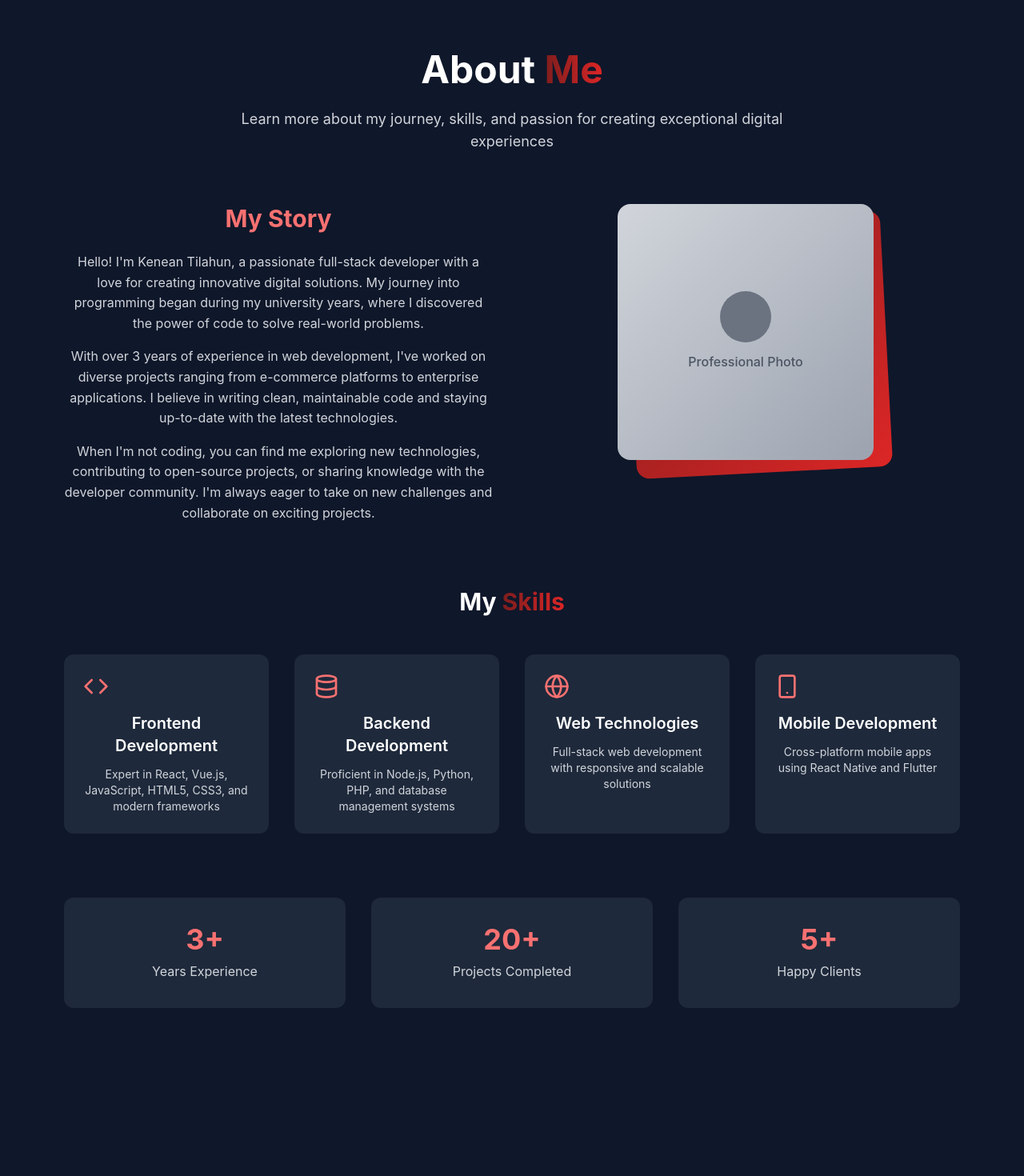
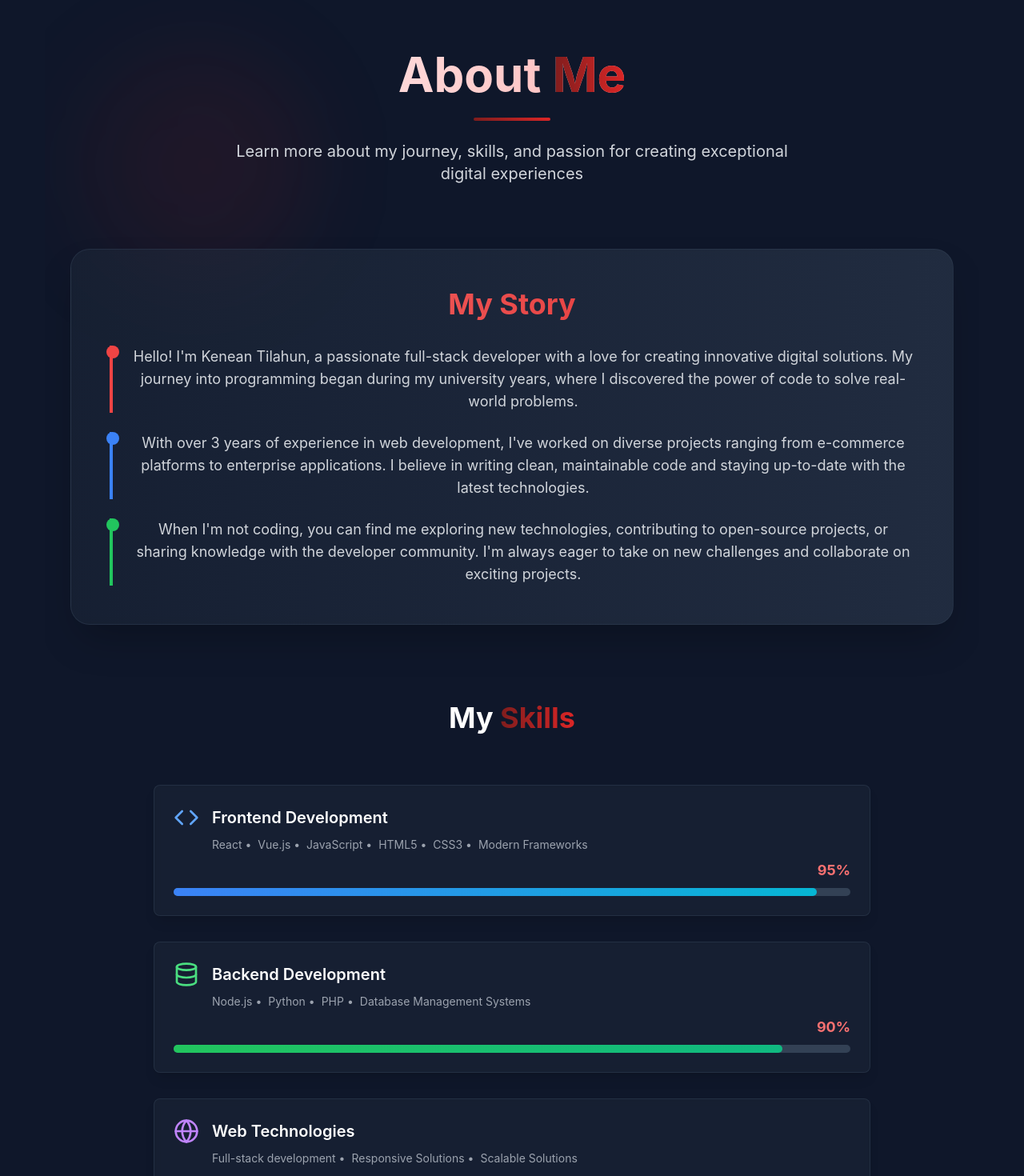
Before and after one commit to KeniKT/kenean-tilahun-portfolio, a React (Vite) app: page / in a window 1280 px wide. Shown: the part 860-2330 px from the top of the page at 80% size. Built offline with nearby package versions, Linux system fonts and the light colour scheme.

Commit message:
about page modify

```diff
--- a/src/pages/About.jsx
+++ b/src/pages/About.jsx
@@ -1,117 +1,298 @@
-import React from 'react';
-import { Code, Database, Globe, Smartphone } from 'lucide-react';
+import React, { useEffect, useRef, useState } from 'react';
+import { Code, Database, Globe, Smartphone, Award, Users, Coffee, Star } from 'lucide-react';
+
+// Custom hook for scroll animations
+const useScrollAnimation = (threshold = 0.1) => {
+  const [isVisible, setIsVisible] = useState(false);
+  const ref = useRef(null);
+
+  useEffect(() => {
+    const observer = new IntersectionObserver(
+      ([entry]) => {
+        if (entry.isIntersecting) {
+          setIsVisible(true);
+        }
+      },
+      { threshold }
+    );
+
+    if (ref.current) {
+      observer.observe(ref.current);
+    }
+
+    return () => observer.disconnect();
+  }, [threshold]);
+
+  return { ref, isVisible };
+};
+
+// Counter animation hook
+const useCountUp = (end, duration = 2000) => {
+  const [count, setCount] = useState(0);
+  const [isAnimating, setIsAnimating] = useState(false);
+
+  const startCounting = () => {
+    if (isAnimating) return;
+    setIsAnimating(true);
+
+    const startTime = Date.now();
+    const animate = () => {
+      const elapsed = Date.now() - startTime;
+      const progress = Math.min(elapsed / duration, 1);
+      const current = Math.floor(progress * end);
+
+      setCount(current);
+
+      if (progress < 1) {
+        requestAnimationFrame(animate);
+      } else {
+        setCount(end);
+        setIsAnimating(false);
+      }
+    };
+
+    requestAnimationFrame(animate);
+  };
+
+  return { count, startCounting };
+};
 
 const About = () => {
+  const headerAnimation = useScrollAnimation(0.3);
+  const storyAnimation = useScrollAnimation(0.2);
+  const skillsAnimation = useScrollAnimation(0.2);
+  const statsAnimation = useScrollAnimation(0.3);
+
+  // Skills data with updated percentages
   const skills = [
     {
-      icon: <Code className="w-8 h-8" />,
-      title: "Frontend Development",
-      description: "Expert in React, Vue.js, JavaScript, HTML5, CSS3, and modern frameworks"
+      logo: <Code className="w-6 h-6 sm:w-8 sm:h-8 text-blue-400" />,
+      name: "Frontend Development",
+      detailedSkills: ["React", "Vue.js", "JavaScript", "HTML5", "CSS3", "Modern Frameworks"],
+      level: 95,
+      color: "from-blue-500 to-cyan-500"
     },
     {
-      icon: <Database className="w-8 h-8" />,
-      title: "Backend Development",
-      description: "Proficient in Node.js, Python, PHP, and database management systems"
+      logo: <Database className="w-6 h-6 sm:w-8 sm:h-8 text-green-400" />,
+      name: "Backend Development",
+      detailedSkills: ["Node.js", "Python", "PHP", "Database Management Systems"],
+      level: 90,
+      color: "from-green-500 to-emerald-500"
     },
     {
-      icon: <Globe className="w-8 h-8" />,
-      title: "Web Technologies",
-      description: "Full-stack web development with responsive and scalable solutions"
+      logo: <Globe className="w-6 h-6 sm:w-8 sm:h-8 text-purple-400" />,
+      name: "Web Technologies",
+      detailedSkills: ["Full-stack development", "Responsive Solutions", "Scalable Solutions"],
+      level: 89,
+      color: "from-purple-500 to-pink-500"
     },
     {
-      icon: <Smartphone className="w-8 h-8" />,
-      title: "Mobile Development",
-      description: "Cross-platform mobile apps using React Native and Flutter"
+      logo: <Smartphone className="w-6 h-6 sm:w-8 sm:h-8 text-orange-400" />,
+      name: "Mobile Development",
+      detailedSkills: ["Cross-platform mobile apps", "React Native", "Flutter"],
+      level: 87,
+      color: "from-orange-500 to-red-500"
     }
   ];
 
+  // Stats data
+  const stats = [
+    { number: 3, label: "Years Experience", icon: <Award className="w-5 h-5 sm:w-6 sm:h-6" /> },
+    { number: 10, label: "Projects Completed", icon: <Star className="w-5 h-5 sm:w-6 sm:h-6" /> },
+    { number: 5, label: "Happy Clients", icon: <Users className="w-5 h-5 sm:w-6 sm:h-6" /> },
+    { number: 18, label: "Cups of Coffee", icon: <Coffee className="w-5 h-5 sm:w-6 sm:h-6" /> }
+  ];
+
   return (
-    <div className="min-h-screen bg-slate-900 text-white py-20">
-      <div className="max-w-7xl mx-auto px-6">
+    <div className="min-h-screen bg-slate-900 text-white py-12 sm:py-16 lg:py-20 relative overflow-hidden">
+      {/* Animated Background Elements */}
+      <div className="absolute inset-0 overflow-hidden pointer-events-none">
+        <div className="absolute top-10 sm:top-20 left-5 sm:left-10 w-48 h-48 sm:w-72 sm:h-72 bg-gradient-to-r from-red-900/20 to-red-600/20 rounded-full blur-3xl animate-pulse" />
+        <div className="absolute bottom-10 sm:bottom-20 right-5 sm:right-10 w-64 h-64 sm:w-96 sm:h-96 bg-gradient-to-r from-blue-900/20 to-purple-600/20 rounded-full blur-3xl animate-pulse" style={{ animationDelay: '1s' }} />
+      </div>
+
+      <div className="max-w-7xl mx-auto px-4 sm:px-6 lg:px-8 relative z-10">
         {/* Header */}
-        <div className="text-center mb-16">
-          <h1 className="text-4xl md:text-5xl font-bold mb-6">
+        <div
+          ref={headerAnimation.ref}
+          className={`text-center mb-12 sm:mb-16 lg:mb-20 transition-all duration-1000 ${
+            headerAnimation.isVisible ? 'opacity-100 translate-y-0' : 'opacity-0 translate-y-10'
+          }`}
+        >
+          <h1 className="text-3xl sm:text-4xl md:text-5xl lg:text-6xl font-bold mb-4 sm:mb-6 bg-gradient-to-r from-white via-red-200 to-red-400 bg-clip-text text-transparent">
             About <span className="bg-gradient-to-r from-red-900 to-red-600 bg-clip-text text-transparent">Me</span>
           </h1>
-          <p className="text-gray-300 text-lg max-w-3xl mx-auto">
+          <div className="w-16 sm:w-20 lg:w-24 h-1 bg-gradient-to-r from-red-900 to-red-600 mx-auto mb-4 sm:mb-6 rounded-full" />
+          <p className="text-gray-300 text-base sm:text-lg lg:text-xl max-w-3xl mx-auto leading-relaxed px-4">
             Learn more about my journey, skills, and passion for creating exceptional digital experiences
           </p>
         </div>
 
-        {/* Main Content */}
-        <div className="grid lg:grid-cols-2 gap-12 mb-20">
-          {/* Left Side - Story */}
-          <div>
-            <h2 className="text-3xl font-bold mb-6 text-red-400">My Story</h2>
-            <div className="space-y-4 text-gray-300">
-              <p>
+        {/* Story Section */}
+        <div
+          ref={storyAnimation.ref}
+          className={`mb-16 sm:mb-20 lg:mb-24 transition-all duration-1000 ${
+            storyAnimation.isVisible ? 'opacity-100 translate-x-0' : 'opacity-0 -translate-x-10'
+          }`}
+        >
+          <div className="bg-gradient-to-r from-slate-800/50 to-slate-700/50 backdrop-blur-sm rounded-2xl sm:rounded-3xl p-6 sm:p-8 lg:p-12 border border-slate-700/50 shadow-2xl">
+            <h2 className="text-2xl sm:text-3xl lg:text-4xl font-bold mb-6 sm:mb-8 text-center bg-gradient-to-r from-red-400 to-red-600 bg-clip-text text-transparent">
+              My Story
+            </h2>
+            <div className="space-y-4 sm:space-y-6 text-gray-300 text-sm sm:text-base lg:text-lg leading-relaxed">
+              <p className="relative pl-4 sm:pl-6 border-l-2 sm:border-l-4 border-red-500">
+                <span className="absolute -left-1 sm:-left-2 top-0 w-2 h-2 sm:w-4 sm:h-4 bg-red-500 rounded-full"></span>
                 Hello! I'm Kenean Tilahun, a passionate full-stack developer with a love for creating
                 innovative digital solutions. My journey into programming began during my university years,
                 where I discovered the power of code to solve real-world problems.
               </p>
-              <p>
+              <p className="relative pl-4 sm:pl-6 border-l-2 sm:border-l-4 border-blue-500">
+                <span className="absolute -left-1 sm:-left-2 top-0 w-2 h-2 sm:w-4 sm:h-4 bg-blue-500 rounded-full"></span>
                 With over 3 years of experience in web development, I've worked on diverse projects
                 ranging from e-commerce platforms to enterprise applications. I believe in writing
                 clean, maintainable code and staying up-to-date with the latest technologies.
               </p>
-              <p>
+              <p className="relative pl-4 sm:pl-6 border-l-2 sm:border-l-4 border-green-500">
+                <span className="absolute -left-1 sm:-left-2 top-0 w-2 h-2 sm:w-4 sm:h-4 bg-green-500 rounded-full"></span>
                 When I'm not coding, you can find me exploring new technologies, contributing to
                 open-source projects, or sharing knowledge with the developer community. I'm always
                 eager to take on new challenges and collaborate on exciting projects.
               </p>
             </div>
           </div>
-
-          {/* Right Side - Image */}
-          <div className="flex justify-center">
-            <div className="relative">
-              <div className="w-80 h-80 bg-gradient-to-br from-red-900 to-red-600 rounded-2xl transform -rotate-3 absolute top-4 left-4"></div>
-              <div className="w-80 h-80 bg-gray-200 rounded-2xl overflow-hidden relative z-10">
-                <div className="w-full h-full bg-gradient-to-br from-gray-300 to-gray-400 flex items-center justify-center">
-                  <div className="text-gray-600 text-center">
-                    <div className="w-16 h-16 bg-gray-500 rounded-full mx-auto mb-3"></div>
-                    <p className="font-medium">Professional Photo</p>
-                  </div>
-                </div>
-              </div>
-            </div>
-          </div>
         </div>
 
         {/* Skills Section */}
-        <div className="mb-20">
-          <h2 className="text-3xl font-bold text-center mb-12">
+        <div
+          ref={skillsAnimation.ref}
+          className={`mb-16 sm:mb-20 lg:mb-24 transition-all duration-1000 ${
+            skillsAnimation.isVisible ? 'opacity-100 translate-y-0' : 'opacity-0 translate-y-10'
+          }`}
+        >
+          <h2 className="text-2xl sm:text-3xl lg:text-4xl font-bold text-center mb-10 sm:mb-12 lg:mb-16">
             My <span className="bg-gradient-to-r from-red-900 to-red-600 bg-clip-text text-transparent">Skills</span>
           </h2>
-          <div className="grid md:grid-cols-2 lg:grid-cols-4 gap-8">
+          <div className="space-y-6 sm:space-y-8 max-w-4xl mx-auto">
             {skills.map((skill, index) => (
-              <div key={index} className="bg-slate-800 p-6 rounded-xl hover:bg-slate-700 transition-colors duration-300">
-                <div className="text-red-400 mb-4">{skill.icon}</div>
-                <h3 className="text-xl font-semibold mb-3">{skill.title}</h3>
-                <p className="text-gray-300 text-sm">{skill.description}</p>
-              </div>
+              <SkillProgressBar key={index} skill={skill} index={index} isVisible={skillsAnimation.isVisible} />
             ))}
           </div>
         </div>
 
         {/* Stats Section */}
-        <div className="grid md:grid-cols-3 gap-8 text-center">
-          <div className="bg-slate-800 p-8 rounded-xl">
-            <div className="text-4xl font-bold text-red-400 mb-2">3+</div>
-            <p className="text-gray-300">Years Experience</p>
-          </div>
-          <div className="bg-slate-800 p-8 rounded-xl">
-            <div className="text-4xl font-bold text-red-400 mb-2">20+</div>
-            <p className="text-gray-300">Projects Completed</p>
-          </div>
-          <div className="bg-slate-800 p-8 rounded-xl">
-            <div className="text-4xl font-bold text-red-400 mb-2">5+</div>
-            <p className="text-gray-300">Happy Clients</p>
-          </div>
+        <div
+          ref={statsAnimation.ref}
+          className={`grid grid-cols-2 lg:grid-cols-4 gap-4 sm:gap-6 lg:gap-8 transition-all duration-1000 ${
+            statsAnimation.isVisible ? 'opacity-100 translate-y-0' : 'opacity-0 translate-y-10'
+          }`}
+        >
+          {stats.map((stat, index) => (
+            <StatCard key={index} stat={stat} index={index} isVisible={statsAnimation.isVisible} />
+          ))}
         </div>
       </div>
     </div>
   );
 };
 
+// SkillProgressBar component
+const SkillProgressBar = ({ skill, index, isVisible }) => {
+  const [hasAnimated, setHasAnimated] = useState(false);
+  const { count, startCounting } = useCountUp(skill.level, 2000);
+
+  useEffect(() => {
+    if (isVisible && !hasAnimated) {
+      setTimeout(() => {
+        startCounting();
+        setHasAnimated(true);
+      }, index * 200);
+    }
+  }, [isVisible, hasAnimated, startCounting, index]);
+
+  return (
+    <div
+      className={`bg-slate-800/50 backdrop-blur-sm rounded-lg p-4 sm:p-6 border border-slate-700/50 shadow-lg relative overflow-hidden group transition-all duration-800 ${
+        isVisible ? 'opacity-100 translate-x-0' : 'opacity-0 -translate-x-10'
+      }`}
+      style={{ transitionDelay: `${index * 150}ms` }}
+    >
+      {/* Background gradient on hover */}
+      <div className={`absolute inset-0 bg-gradient-to-r ${skill.color} opacity-0 group-hover:opacity-10 transition-opacity duration-300 rounded-lg`} />
+
+      <div className="relative z-10">
+        <div className="flex items-center space-x-3 sm:space-x-4 mb-2">
+          <div className="flex-shrink-0 text-white group-hover:scale-110 transition-transform duration-300">
+            {skill.logo}
+          </div>
+          <h3 className="text-lg sm:text-xl font-semibold text-white">
+            {skill.name}
+          </h3>
+        </div>
+
+        <div className="text-gray-400 text-xs sm:text-sm flex flex-wrap gap-x-2 gap-y-1 mb-2 pl-8 sm:pl-12">
+          {skill.detailedSkills.map((detail, idx) => (
+            <span key={idx} className="whitespace-nowrap">
+              {detail}{idx < skill.detailedSkills.length - 1 ? ' •' : ''}
+            </span>
+          ))}
+        </div>
+
+        <span className="text-red-400 text-base sm:text-lg font-bold block text-right mb-2">
+          {count}%
+        </span>
+      </div>
+
+      {/* Progress Bar Container */}
+      <div className="w-full bg-slate-700 rounded-full h-2 sm:h-2.5 relative z-10">
+        <div
+          className={`h-full rounded-full bg-gradient-to-r ${skill.color} transition-all duration-1500 ease-out`}
+          style={{
+            width: isVisible ? `${count}%` : '0%',
+            transitionDelay: `${index * 200 + 300}ms`
+          }}
+        />
+      </div>
+    </div>
+  );
+};
+
+// StatCard component
+const StatCard = ({ stat, index, isVisible }) => {
+  const [hasAnimated, setHasAnimated] = useState(false);
+  const { count, startCounting } = useCountUp(stat.number, 2000);
+
+  useEffect(() => {
+    if (isVisible && !hasAnimated) {
+      setTimeout(() => {
+        startCounting();
+        setHasAnimated(true);
+      }, index * 150);
+    }
+  }, [isVisible, hasAnimated, startCounting, index]);
+
+  const displayCount = stat.label === "Cups of Coffee" ? `${count}+` : count;
+
+  return (
+    <div
+      className={`bg-gradient-to-br from-slate-800/50 to-slate-700/50 backdrop-blur-sm p-4 sm:p-6 lg:p-8 rounded-xl sm:rounded-2xl text-center border border-slate-700/50 shadow-xl relative overflow-hidden group transition-all duration-800 hover:scale-105 ${
+        isVisible ? 'opacity-100 scale-100' : 'opacity-0 scale-95'
+      }`}
+      style={{ transitionDelay: `${index * 100}ms` }}
+    >
+      {/* Animated background */}
+      <div className="absolute inset-0 bg-gradient-to-r from-red-900/20 to-red-600/20 opacity-0 group-hover:opacity-100 transition-opacity duration-500 rounded-xl sm:rounded-2xl" />
+
+      <div className="text-red-400 mb-3 sm:mb-4 relative z-10 group-hover:rotate-12 transition-transform duration-300">
+        {stat.icon}
+      </div>
+      <div className="text-3xl sm:text-4xl lg:text-5xl font-bold text-red-400 mb-1 sm:mb-2 relative z-10">
+        {displayCount}
+      </div>
+      <p className="text-gray-300 group-hover:text-white transition-colors duration-300 relative z-10 text-sm sm:text-base">
+        {stat.label}
+      </p>
+    </div>
+  );
+};
+
 export default About;
```
